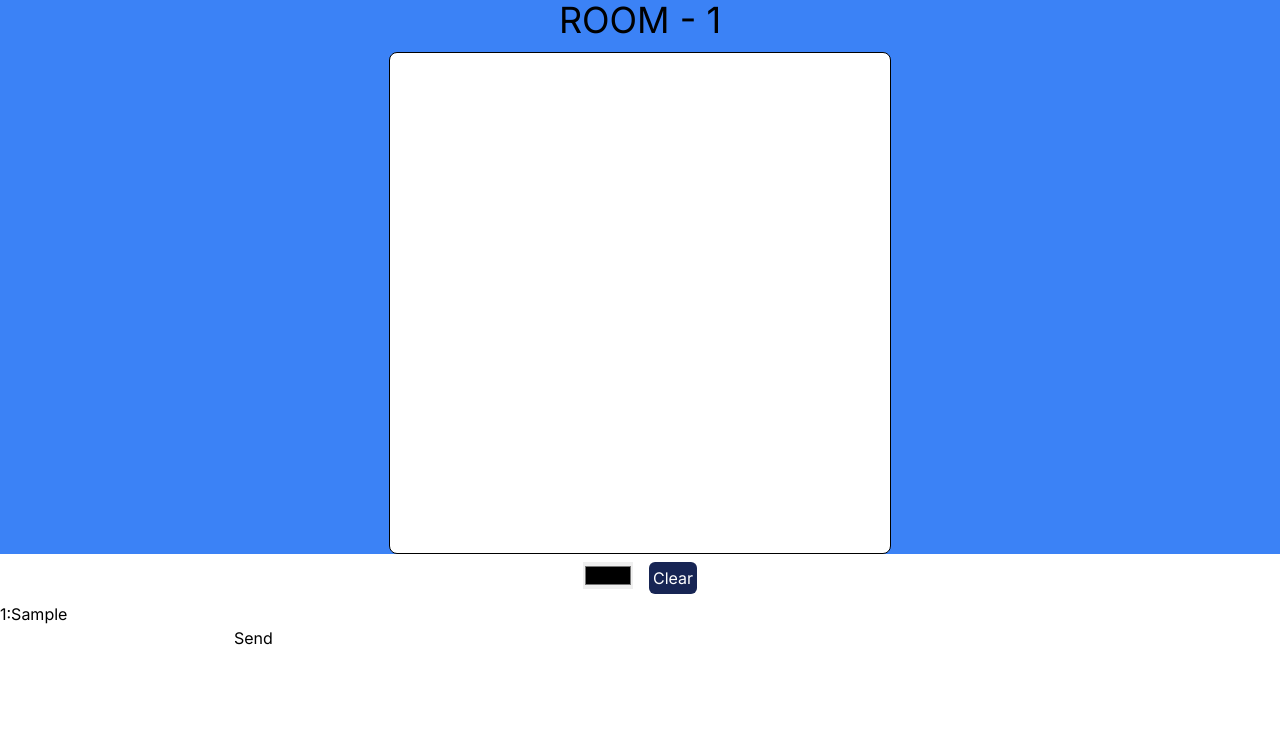
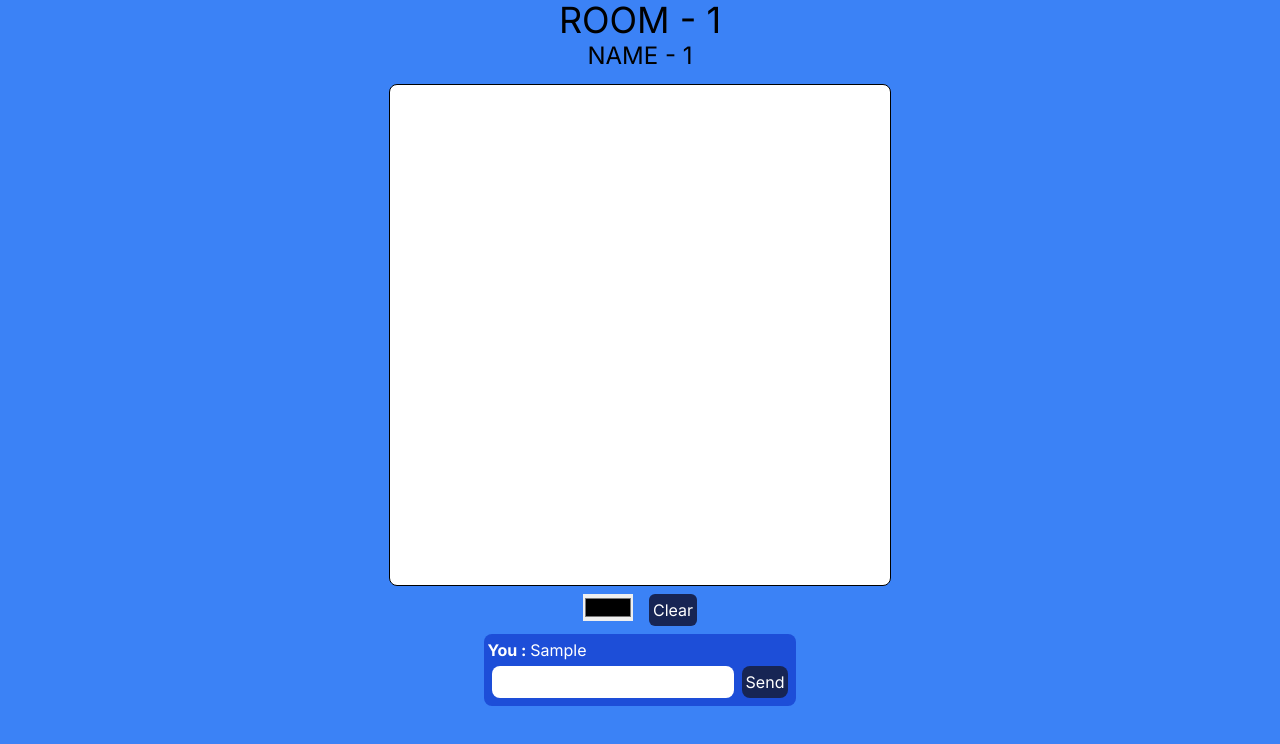
Before and after one commit to Jatinbedii/Whiteboard-frontend, a Next.js app: page /room/1/1 in a window 1280 px wide. Both pictures are taken after typing "Sample" into the empty fields and a click on the button "Send". Shown: the top 744 px of the page. Built offline with nearby package versions, Linux system fonts and the light colour scheme; no server answers.

Commit message:
fixed chat UI

```diff
--- a/src/app/room/[roomid]/[name]/page.js
+++ b/src/app/room/[roomid]/[name]/page.js
@@ -1,8 +1,9 @@
 "use client";
 import useDraw from "@/hooks/useDraw";
-import { useEffect, useState } from "react";
+import { useEffect, useRef, useState } from "react";
 import { io } from "socket.io-client";
 function page({ params }) {
+  const chatContainerRef = useRef(null);
   const name = params.name;
   const room = params.roomid;
   const { canvasRef, onMouseDown, clearBoard } = useDraw(drawline);
@@ -12,7 +13,7 @@ function page({ params }) {
   const [chat, setchat] = useState([]);
   function sendmessagehandler(e) {
     e.preventDefault();
-    setchat((prevchat) => [...prevchat, { message: chatinput, by: name }]);
+    setchat((prevchat) => [...prevchat, { message: chatinput, by: "You" }]);
     socketstate.emit("message", { name, chatinput, room });
     setchatinput("");
   }
@@ -36,7 +37,7 @@ function page({ params }) {
     socket.on("userjoined", (props) => {
       setchat((prevchat) => [
         ...prevchat,
-        { message: `${props.name} Joined the room`, by: "admin" },
+        { message: `${props.name} Joined the room`, by: "" },
       ]);
       const data = canvasRef.current?.toDataURL();
       socket.emit("canvasdata", { socketid: props.socketid, data });
@@ -96,6 +97,11 @@ function page({ params }) {
     };
   }, []);
 
+  useEffect(() => {
+    // Scroll to the bottom of the chat container whenever the component updates
+    chatContainerRef.current.scrollTop = chatContainerRef.current.scrollHeight;
+  }, [chat]);
+
   function drawline(ctx, currentpoint, prevpoint) {
     const color = colorforline;
     const linewidth = 3;
@@ -126,9 +132,12 @@ function page({ params }) {
   }
 
   return (
-    <div>
+    <div className="min-h-screen bg-blue-500">
       <div className="w-full text-center bg-blue-500 text-3xl md:text-4xl">
         ROOM - {room}
+      </div>
+      <div className="w-full text-center bg-blue-500 text-1xl md:text-2xl">
+        NAME - {name}
       </div>
       <div className="w-full flex justify-around bg-blue-500 pt-3">
         <canvas
@@ -139,7 +148,7 @@ function page({ params }) {
           onMouseDown={onMouseDown}
         />
       </div>
-      <div className="w-full flex justify-center">
+      <div className="w-full flex justify-center bg-blue-500">
         <input
           className="m-2"
           type="color"
@@ -153,18 +162,42 @@ function page({ params }) {
           Clear
         </button>
       </div>
-
-      <div>
+      <div className="w-full flex justify-center bg-blue-500">
+        <div className="bg-blue-700 rounded-lg p-1">
+          <div className="max-h-[200px] overflow-y-auto" ref={chatContainerRef}>
             {chat.map((data) => {
-          return <div>{data.by + ":" + data.message}</div>;
+              if (data.by) {
+                return (
+                  <div className="text-white">
+                    <span className="text-white font-bold">
+                      {data.by + " : "}
+                    </span>
+                    {data.message}
+                  </div>
+                );
+              } else {
+                return (
+                  <div className="w-full bg-blue-900 text-white rounded-md pl-1 mt-1 mb-1">
+                    {data.message}
+                  </div>
+                );
+              }
             })}
           </div>
           <div>
             <input
               value={chatinput}
               onChange={(e) => setchatinput(e.target.value)}
+              className="rounded-lg m-1 p-1"
             />
-        <button onClick={sendmessagehandler}>Send</button>
+            <button
+              className="p-1 m-1 text-white bg-blue-950 rounded-lg"
+              onClick={sendmessagehandler}
+            >
+              Send
+            </button>
+          </div>
+        </div>
       </div>
     </div>
   );
```
Lines whose indentation alone changed are shown as unchanged.
